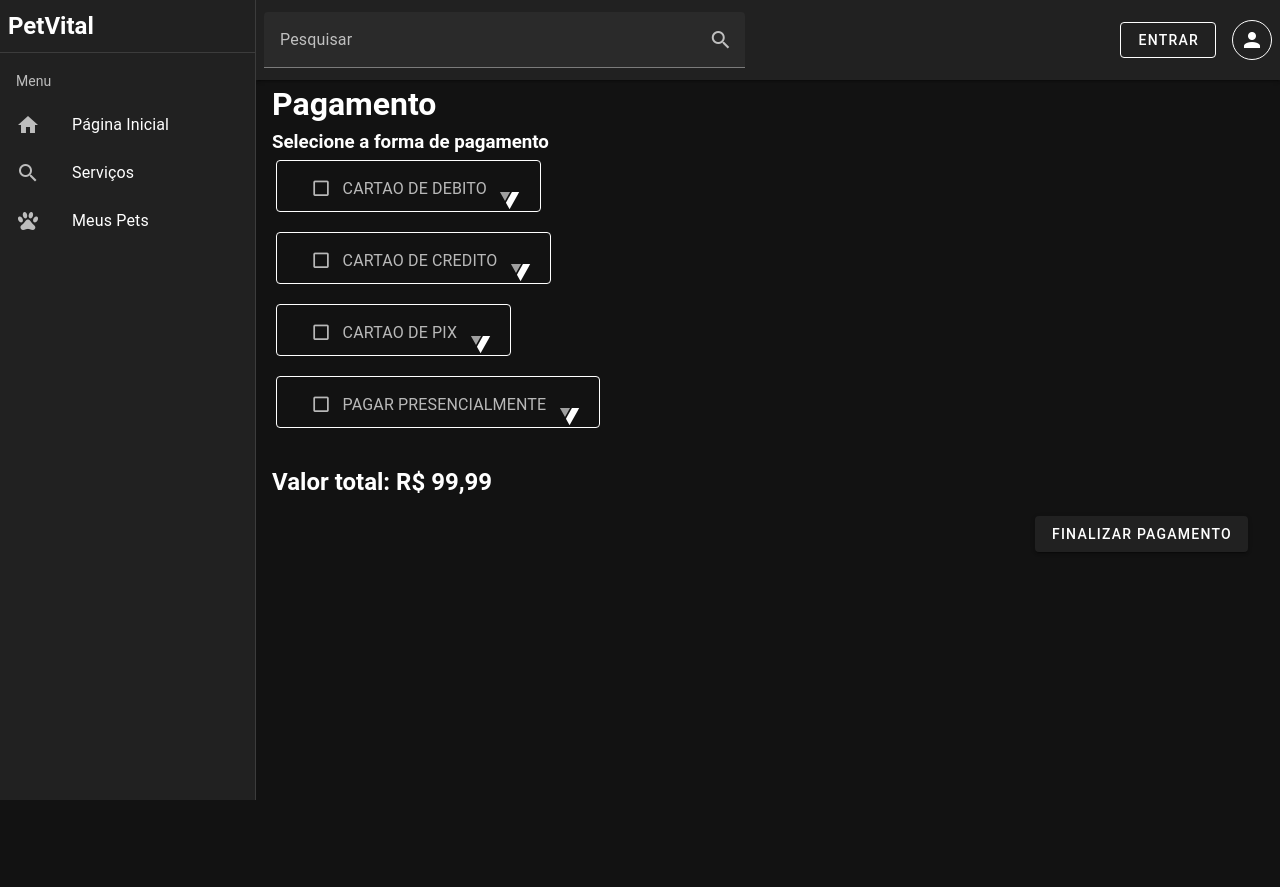
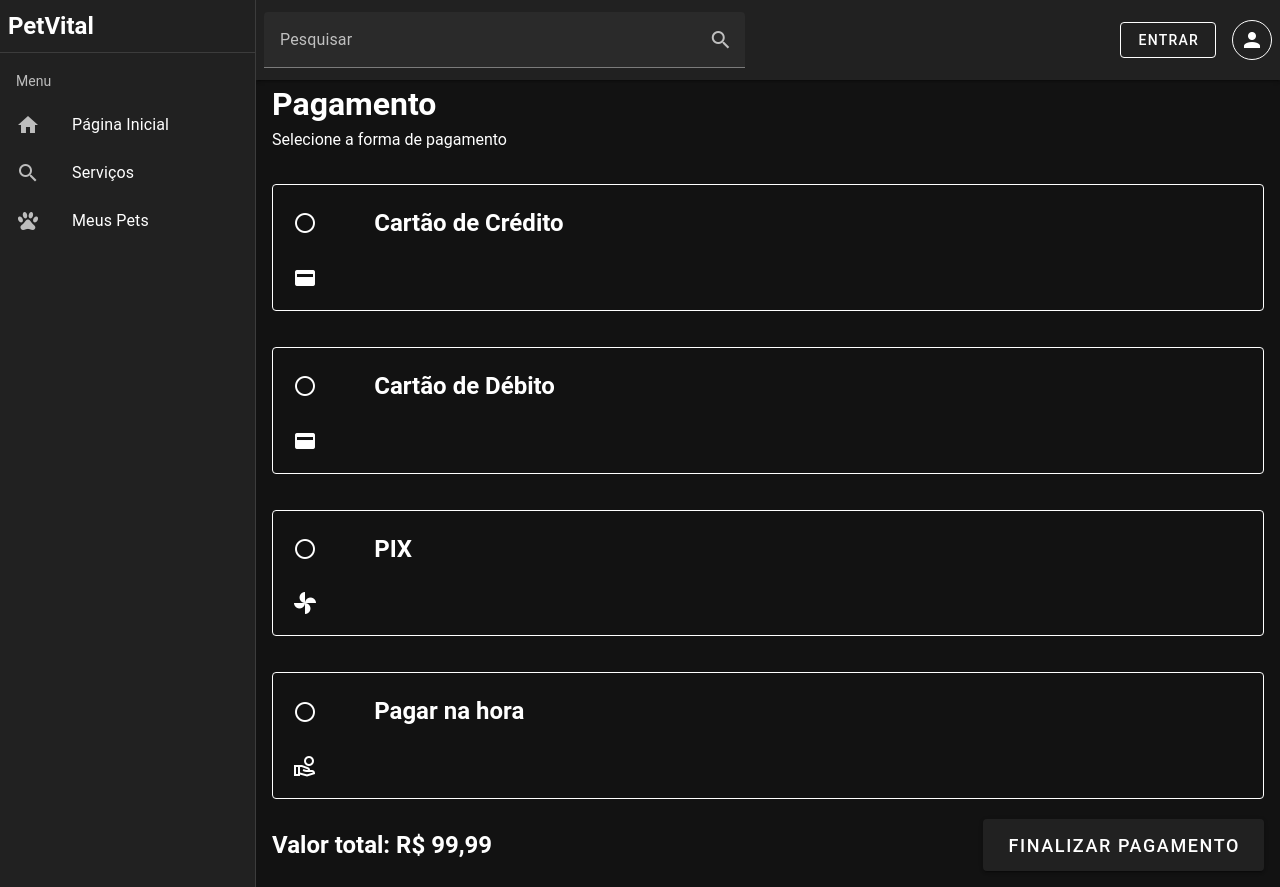
Before and after one commit to Kishi011/Abex-PetVital, a Vue app: page /pagamento in a window 1280 px wide. Before the commit the page ends 800 px from the top, so only its background shows below. Built offline with nearby package versions, Linux system fonts and the light colour scheme.

Commit message:
arrumando as cagadas do gustavo

```diff
--- a/src/pages/pagamento.vue
+++ b/src/pages/pagamento.vue
@@ -1,43 +1,69 @@
 <template>
   <v-container>
+    <header class="mb-5">
+      <v-row>
+        <v-col>
           <h1>Pagamento</h1>
-        <h3>Selecione a forma de pagamento</h3>
-            <v-container>
-                <v-row class="mb-5">
-                    <v-btn variant="outlined" size="x-large" append-icon="$vuetify">
-                        <v-checkbox label="Cartao de debito "></v-checkbox>
-                    </v-btn>
-                </v-row>
-                <v-row class="mb-5">
-                    <v-btn variant="outlined" size="x-large" append-icon="$vuetify">
-                        <v-checkbox label="Cartao de credito "></v-checkbox>
-                    </v-btn>
-                </v-row>
-                <v-row class="mb-5">
-                    <v-btn variant="outlined" size="x-large" append-icon="$vuetify">
-                        <v-checkbox label="Cartao de Pix "></v-checkbox>
-                    </v-btn>
-                </v-row>
-                <v-row class="mb-5">
-                    <v-btn variant="outlined" size="x-large" append-icon="$vuetify">
-                        <v-checkbox label="Pagar presencialmente "></v-checkbox>
-                    </v-btn>
-                </v-row>
-            </v-container>
-
-                <h2>Valor total: R$ 99,99 </h2>
-
-            <v-container>
-                <v-row align="right" justify="end">
-                    <v-col cols="auto">
-                        <v-btn>Finalizar Pagamento</v-btn>
+          <span>Selecione a forma de pagamento</span>
         </v-col>
       </v-row>
-            </v-container>
+    </header>
 
+    <section>
+      <v-row v-for="(item, i) in itens" :key="item" class="mb-2">
+        <v-col>
+          <v-card class="pa-5" variant="outlined" @click="selecionado = i">
+            <v-row align="center">
+              <v-col>
+                <v-icon>{{ i === selecionado ? 'mdi-circle-slice-8' : 'mdi-circle-outline' }}</v-icon>
+              </v-col>
+              <v-col cols="11">
+                <h2>{{ item.tipo }}</h2>
+              </v-col>
+              <v-col>
+                <v-icon>{{ item.icone }}</v-icon>
+              </v-col>
+            </v-row>
+          </v-card>
+        </v-col>
+      </v-row>
+    </section>
+    <v-row align="center" justify="space-between">
+      <v-col>
+        <h2>Valor total: R$ 99,99 </h2>
+      </v-col>
+      <v-col cols="auto">
+        <v-btn size="x-large">Finalizar Pagamento</v-btn>
+      </v-col>
+    </v-row>
   </v-container>
 </template>
 
 <script>
+export default {
+  data() {
+    return {
+      itens: [
+        {
+          tipo: 'Cartão de Crédito',
+          icone: 'mdi-credit-card',
+        },
+        {
+          tipo: 'Cartão de Débito',
+          icone: 'mdi-credit-card',
+        },
+        {
+          tipo: 'PIX',
+          icone: 'mdi-pinwheel',
+        },
+        {
+          tipo: 'Pagar na hora',
+          icone: 'mdi-hand-coin-outline',
+        },
+      ],
 
+      selecionado: -1,
+    }
+  }
+}
 </script>
```
Lines whose indentation alone changed are shown as unchanged.
